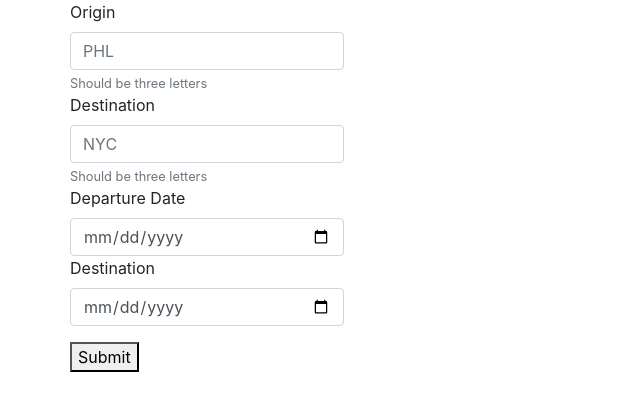
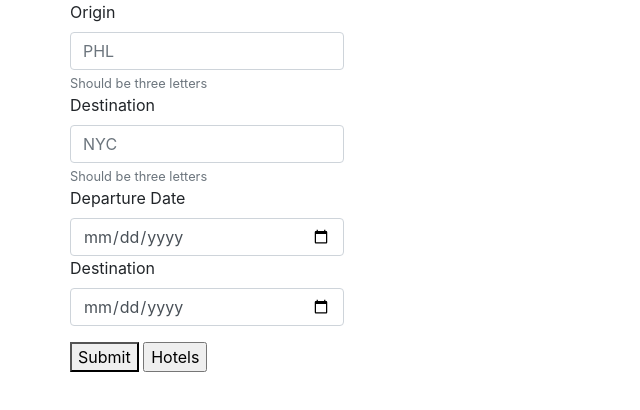
Before and after one commit to aschlegel09/Project-One, a plain HTML site: page index.html in a window 1280 px wide. Shown: the whole page, without its empty margins (0-640 px from the left). Drawn offline with nearby package versions, Linux system fonts and the light colour scheme.

Commit message:
added hotel button

```diff
--- a/index.html
+++ b/index.html
@@ -45,6 +45,7 @@
                     <input type="date" class="form-control" id="retDate" placeholder="2018-02-19">
 
                     <button id="submit" class="mt-3">Submit</button>
+                    <input type="button" value="Hotels" onclick="window.open('google.html','Hotels')">
                 </div>
             </div>
             <div class="row">
```
